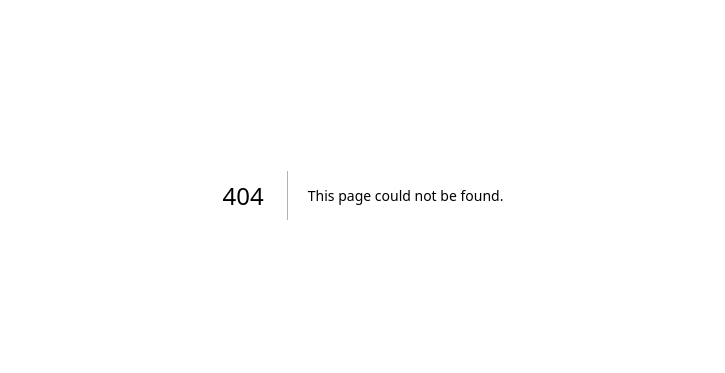
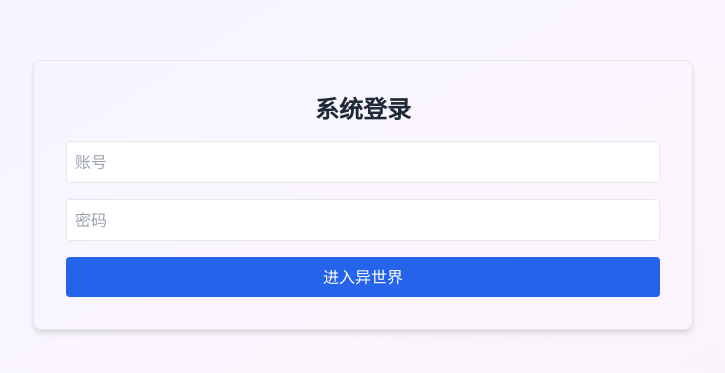
Before and after one commit to minghede267-jpg/better, a Next.js app: page /login in a window 1280 px wide. Before the commit this address had no page. Shown: the part 205-578 px from the top of the page, without its empty margins (277-1002 px from the left). Built offline with nearby package versions, Linux system fonts and the light colour scheme.

Commit message:
Implement login page with username and password fields

```diff
--- /dev/null
+++ b/app/login/page.tsx
@@ -0,0 +1,32 @@
+"use client";
+import { signIn } from "next-auth/react";
+import { useState } from "react";
+
+export default function LoginPage() {
+  const [username, setUsername] = useState("");
+  const [password, setPassword] = useState("");
+
+  const handleSubmit = async (e: React.FormEvent) => {
+    e.preventDefault();
+    const res = await signIn("credentials", {
+      username,
+      password,
+      callbackUrl: "/",
+    });
+  };
+
+  return (
+    <div className="flex flex-col items-center justify-center min-h-screen">
+      <form onSubmit={handleSubmit} className="p-8 border rounded-lg shadow-md space-y-4">
+        <h2 className="text-2xl font-bold text-center">系统登录</h2>
+        <input type="text" placeholder="账号" className="w-full p-2 border rounded"
+          onChange={(e) => setUsername(e.target.value)} />
+        <input type="password" placeholder="密码" className="w-full p-2 border rounded"
+          onChange={(e) => setPassword(e.target.value)} />
+        <button type="submit" className="w-full bg-blue-600 text-white p-2 rounded hover:bg-blue-700">
+          进入异世界
+        </button>
+      </form>
+    </div>
+  );
+}
```
